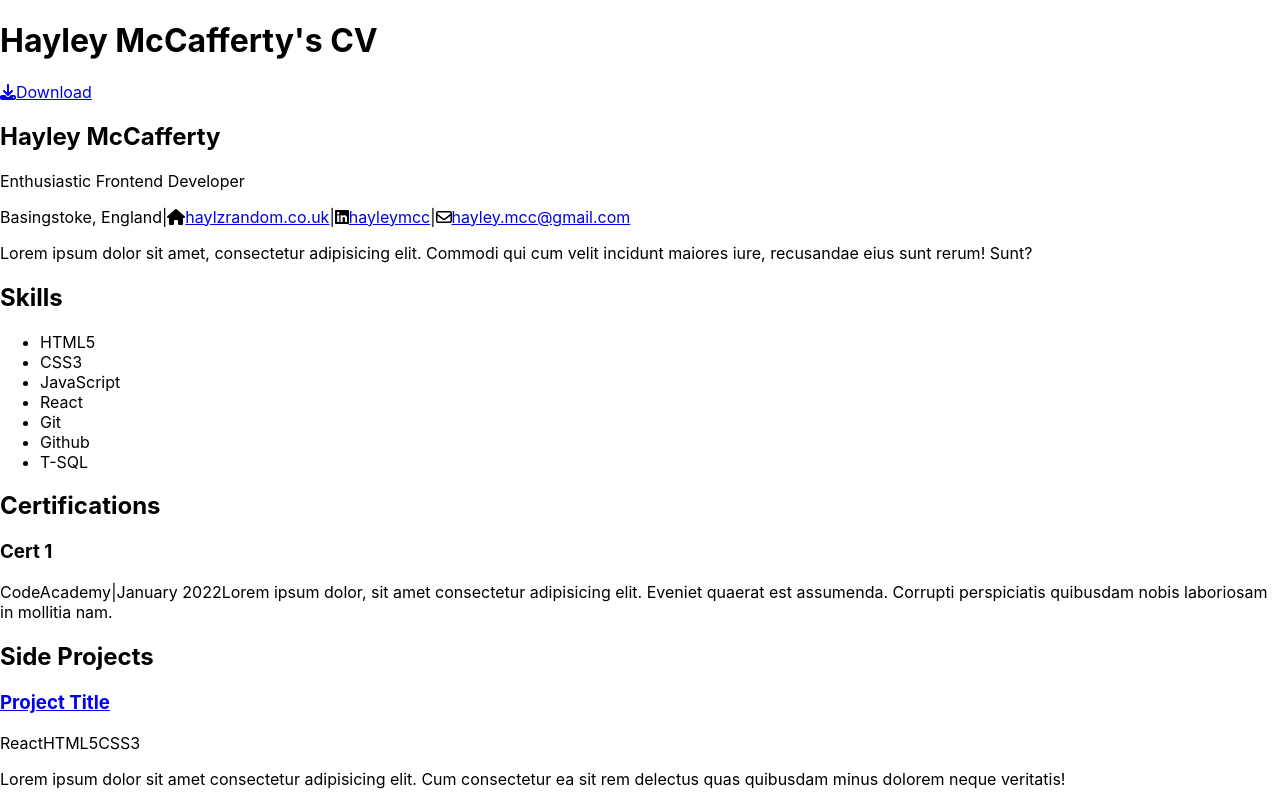
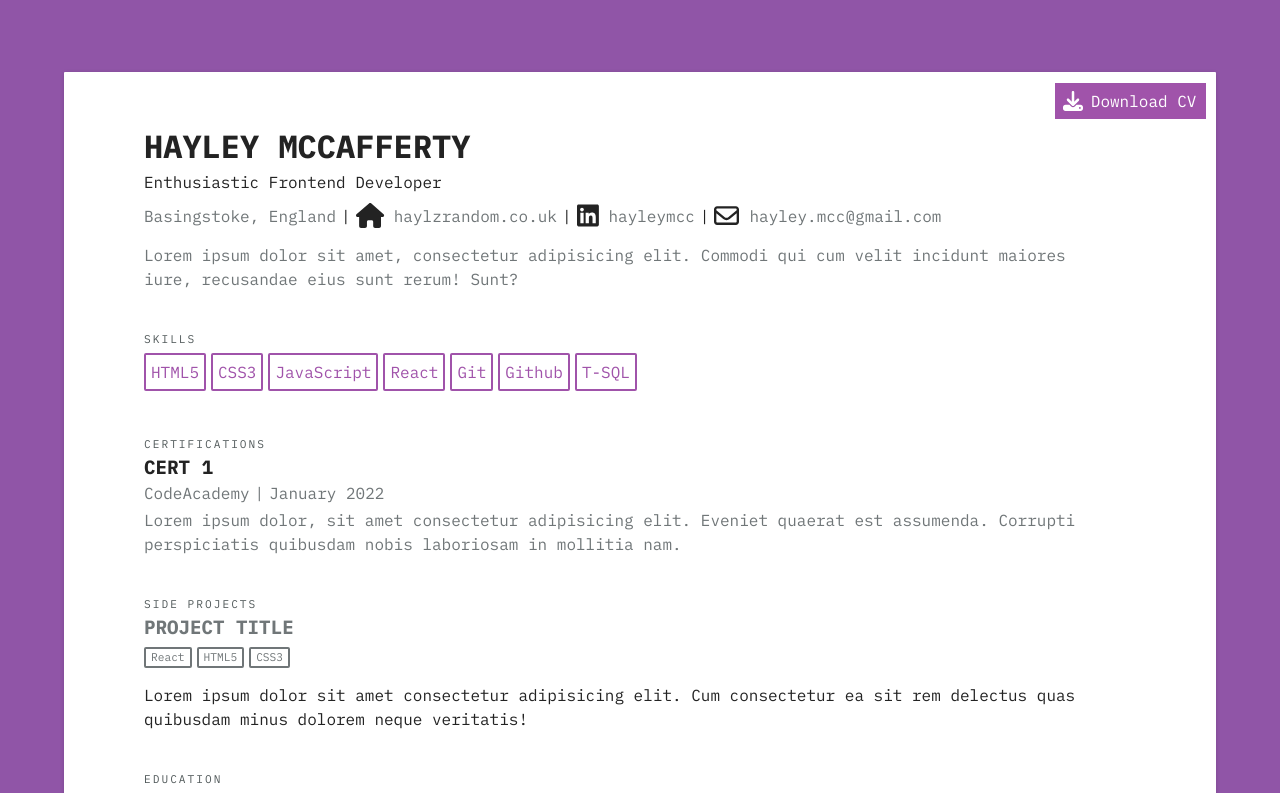
Before and after one commit to HaylzRandom/cv-online, a React (Create React App) app: page / in a window 1280 px wide. Shown: the top 793 px of the page. Built offline with nearby package versions, Linux system fonts and the light colour scheme.

Commit message:
Finished styling

```diff
--- a/package.json
+++ b/package.json
@@ -12,6 +12,7 @@
     "@testing-library/react": "^13.4.0",
     "@testing-library/user-event": "^13.5.0",
     "nanoid": "^4.0.0",
+    "normalize.css": "^8.0.1",
     "react": "^18.2.0",
     "react-dom": "^18.2.0",
     "react-scripts": "5.0.1",
--- a/src/components/Certifications.js
+++ b/src/components/Certifications.js
@@ -7,13 +7,13 @@ const Certifications = () => {
 	const certificationList = certifications.map((certification) => (
 		<div className='certificate' key={nanoid()}>
 			<h3>{certification.name}</h3>
-			<div className='cert-detail'>
-				<span className='cert-info'>{certification.school}</span>
+			<div className='cert__detail'>
+				<span className='cert__info'>{certification.school}</span>
 				<span className='line' aria-hidden='true'>
 					|
 				</span>
-				<span className='cert-info date'>{certification.date}</span>
-				<span className='cert-desc'>{certification.description}</span>
+				<span className='cert__info date'>{certification.date}</span>
+				<span className='cert__desc'>{certification.description}</span>
 			</div>
 		</div>
 	));
--- a/src/components/Education.js
+++ b/src/components/Education.js
@@ -8,7 +8,7 @@ const Education = () => {
 			<div className='school'>
 				<h3>{education.name}</h3>
 				<div className='edu'>
-					<span className='edu-info'>{education.course}</span>
+					<span className='edu__info'>{education.course}</span>
 				</div>
 			</div>
 		</section>
--- a/src/components/Header.js
+++ b/src/components/Header.js
@@ -10,13 +10,12 @@ const Header = () => {
 		<header>
 			<h1 className='visually-hidden'>Hayley McCafferty's CV</h1>
 			<a
-				className='download-btn'
+				className='download__btn'
 				href={`/${cvFile}`}
 				target='_blank'
-				rel='noopener'
-			>
-				<FontAwesomeIcon icon={faDownload} />
-				Download
+				rel='noopener'>
+				<FontAwesomeIcon className='download__logo' icon={faDownload} />
+				Download CV
 			</a>
 		</header>
 	);
--- a/src/components/Introduction.js
+++ b/src/components/Introduction.js
@@ -10,7 +10,7 @@ const Introduction = () => {
 	const { name, position, location, email, website, linkedIn, github, about } =
 		introdution;
 	return (
-		<section aria-label='introduction' className='introduction'>
+		<section aria-label='Introduction' className='introduction'>
 			<div className='intro'>
 				<h2 className='name'>{name}</h2>
 				<p className='position'>{position}</p>
@@ -20,14 +20,24 @@ const Introduction = () => {
 						|
 					</span>
 					<FontAwesomeIcon className='icon' icon={faHouse} />
-					<a href={`https://${website}`} target='_blank' rel='noopener'>
+					<a
+						href={`https://${website}`}
+						target='_blank'
+						rel='noopener'
+						className='link'>
 						{website}
 					</a>
 					<span className='line' aria-hidden='true'>
 						|
 					</span>
 					<FontAwesomeIcon className='icon' icon={faLinkedin} />
-					<a href={`https://linkedin.com/${linkedIn}`}>{linkedIn}</a>
+					<a
+						href={`https://linkedin.com/${linkedIn}`}
+						target='_blank'
+						rel='noopener'
+						className='link'>
+						{linkedIn}
+					</a>
 					<span className='line' aria-hidden='true'>
 						|
 					</span>
--- a/src/components/Projects.js
+++ b/src/components/Projects.js
@@ -5,10 +5,12 @@ const Projects = () => {
 	const projectsList = projects.map((project) => (
 		<div className='project' key={project.title}>
 			<h3>
-				<a href={project.url}>{project.title}</a>
+				<a href={project.url} className='link' target='_blank' rel='noopener'>
+					{project.title}
+				</a>
 			</h3>
 
-			<div className='tech-stack'>
+			<div className='tech__stack'>
 				{project.techStack.map((tech) => (
 					<span className='tech' key={tech}>
 						{tech}
--- a/src/index.css
+++ b/src/index.css
@@ -1,13 +1,549 @@
+@import url('https://fonts.googleapis.com/css2?family=IBM+Plex+Mono:ital,wght@0,100;0,200;0,300;0,400;0,500;0,600;0,700;1,100;1,200;1,300;1,400;1,500;1,600;1,700&display=swap');
+
+:root {
+
+  /* Colours */
+  --body-bg: #9055a7;
+  --accent: #a053aa;
+  --accent-2: #fea29f;
+  --subtitles: #707678;
+  --background: #fff;
+  --primary: #232323;
+  --section: #525A5B;
+
+  /* Typography */
+  --ff-ibm: 'IBM Plex Mono',
+    monospace;
+}
+
+*,
+*::before,
+*::after {
+  box-sizing: border-box;
+  margin: 0;
+  padding: 0;
+}
+
+/* Hiding ARIA Label */
+.visually-hidden {
+  position: absolute;
+  width: 1px;
+  height: 1px;
+  padding: 0;
+  margin: -1px;
+  overflow: hidden;
+  clip: rect(0, 0, 0, 0);
+  white-space: no-wrap;
+  border: 0;
+}
+
+/* General Styling */
+
+html,
 body {
   margin: 0;
-  font-family: -apple-system, BlinkMacSystemFont, 'Segoe UI', 'Roboto', 'Oxygen',
-    'Ubuntu', 'Cantarell', 'Fira Sans', 'Droid Sans', 'Helvetica Neue',
-    sans-serif;
-  -webkit-font-smoothing: antialiased;
-  -moz-osx-font-smoothing: grayscale;
+  padding: 0;
 }
 
-code {
-  font-family: source-code-pro, Menlo, Monaco, Consolas, 'Courier New',
-    monospace;
+body {
+  height: 100%;
+  color: var(--primary);
+  background-color: var(--body-bg);
+  font-family: var(--ff-ibm);
 }
+
+header {
+  width: 90%;
+  display: flex;
+  justify-content: flex-end;
+  margin: 0 auto;
+  max-width: 1200px;
+  font-family: Arial, Helvetica, sans-serif;
+}
+
+main {
+  width: 90%;
+  max-width: 1200px;
+  aspect-ratio: 1 / 1.4;
+  margin: 30px auto 50px auto;
+  background: var(--background);
+  box-shadow: rgba(0, 0, 0, 0.16) 0px 1px 4px;
+  border-radius: 1px;
+  padding: 30px;
+  line-height: 1.5;
+}
+
+/* Intro Section */
+
+.introduction {
+  display: flex;
+  justify-content: center;
+  align-items: baseline;
+  margin-top: 10px;
+}
+
+.intro__info {
+  display: flex;
+  flex-flow: column nowrap;
+  align-items: flex-start;
+  margin-top: 5px;
+}
+
+.intro__about {
+  margin-top: 15px;
+}
+
+.intro__info > .info,
+.intro__info > .line,
+.intro__info > .link {
+  margin-top: 5px;
+}
+
+/* Skills Section */
+
+.skill {
+  color: var(--accent);
+  display: inline-block;
+  border: 2px solid var(--accent);
+  border-radius: 2px;
+  font-size: 0.8125rem;
+  margin: 5px;
+  padding: 5px;
+  margin-left: 0;
+}
+
+.skills > ul {
+  padding: 0;
+}
+
+/* Projects Section */
+
+.project {
+  margin-bottom: 15px;
+}
+
+.tech__stack {
+  margin-bottom: 10px;
+  display: flex;
+  flex-wrap: wrap;
+}
+
+.tech {
+  border: 2px solid var(--subtitles);
+  border-radius: 2px;
+  margin: 5px;
+  margin-left: 0;
+  padding: 0 5px;
+  font-size: 0.7rem;
+}
+
+/* Experience Section */
+
+.experience {
+  margin-bottom: 10px;
+}
+
+.exp {
+  display: flex;
+  flex-flow: column nowrap;
+  margin-bottom: 10px;
+}
+
+ul .detail {
+  margin-left: 30px;
+}
+
+/* Education Section */
+
+.edu {
+  display: flex;
+  flex-flow: column nowrap;
+  margin-bottom: 10px;
+}
+
+/* Certification Section */
+
+.cert__detail {
+  display: flex;
+  flex-flow: column nowrap;
+  margin-bottom: 10px;
+}
+
+.cert__desc {
+  margin-top: 3px;
+}
+
+/* Languages Section */
+
+.lang-name {
+  margin-top: 3px;
+}
+
+/* SNS Section */
+
+.sns {
+  display: flex;
+}
+
+.sns > a {
+  opacity: 0.7;
+  transition: opacity 300ms ease-in-out;
+  margin: 0;
+}
+
+.sns > a:hover {
+  opacity: 1;
+}
+
+/* Icon */
+
+.icon {
+  max-width: 100%;
+  font-size: 1.5625rem;
+  transform: translateY(4px);
+  margin-right: 10px;
+}
+
+.sns-icon {
+  max-width: 100%;
+  height: 35px;
+  width: auto;
+  margin: 0;
+  margin-right: 10px;
+  margin-top: 15px;
+}
+
+.link-svg {
+  height: 20px;
+  transform: translate(5px, 3px);
+}
+
+.repeat-svg {
+  height: 20px;
+  transform: translate(-3px, 5px);
+}
+
+.download__logo {
+  font-size: 20px;
+  /* transform: translate(4px, 4px); */
+}
+
+/* Section Even-Out */
+
+/* section:not(.introduction) {
+  margin-left: 35px;
+} */
+
+section {
+  margin-right: 35px;
+}
+
+/* Buttons */
+
+.download__btn {
+  cursor: pointer;
+  color: var(--background);
+  background: var(--accent);
+  font-family: var(--ff-ibm);
+  border: 3px solid var(--background);
+  border-radius: 2px;
+  transition: all 300ms ease-in-out;
+  padding: 0.5rem;
+  padding-right: 0.6rem;
+  text-decoration: none;
+  position: relative;
+  top: 5rem;
+  right: 7px;
+  font-size: 1rem;
+  display: flex;
+  justify-content: space-between;
+  align-items: center;
+  gap: 0.5em;
+}
+
+.download__btn:hover {
+  background: var(--background);
+  color: var(--accent);
+  border: 3px solid var(--accent);
+  border-radius: 2px;
+}
+
+/* Links */
+
+.link {
+  display: inline-block;
+  position: relative;
+  color: var(--subtitles);
+  text-decoration: none;
+}
+
+.link::after {
+  content: '';
+  position: absolute;
+  bottom: 0;
+  left: 0;
+  width: 100%;
+  transform: scaleX(0);
+  height: 2px;
+  background-color: var(--accent);
+  transition: transform 0.2s ease-out;
+  transform-origin: bottom right;
+}
+
+.link:hover::after {
+  transform: scaleX(1);
+  transform-origin: bottom left;
+}
+
+/* Typography */
+
+.info,
+.intro__about,
+.tech__stack,
+.exp__info,
+.edu__info,
+.cert__detail,
+.lang-level {
+  color: var(--subtitles);
+}
+
+h2:not(.name) {
+  margin-top: 40px;
+  color: var(--section);
+  text-transform: uppercase;
+  font-size: 0.7rem;
+  font-weight: 400;
+  letter-spacing: 2px;
+}
+
+.name {
+  font-size: 2rem;
+  text-transform: uppercase;
+  color: var(--primary);
+  margin-top: 0;
+}
+
+h3 {
+  font-size: 1.2rem;
+  text-transform: uppercase;
+  margin-bottom: 0;
+}
+
+.date {
+  font-size: 0.8125rem;
+}
+
+.line {
+  display: none;
+}
+
+@media screen and (min-width: 1200px) {
+  main {
+    padding: 40px 80px;
+  }
+
+  .line {
+    display: unset;
+    margin: 0 5px;
+  }
+
+  .languages,
+  .intro__info,
+  .exp,
+  .edu {
+    display: flex;
+    flex-flow: row wrap;
+  }
+
+  .cert__detail {
+    display: inline;
+  }
+
+  .cert__desc {
+    display: block;
+    margin-bottom: 10px;
+  }
+
+  .languages {
+    justify-content: space-between;
+  }
+
+  .lang-name {
+    margin-top: 0;
+  }
+
+  .date {
+    font-size: 1rem;
+  }
+
+  .skill {
+    font-size: 1rem;
+  }
+}
+
+/* Print Media Query */
+@media print {
+
+  .icon {
+    font-size: 1rem;
+  }
+
+  .link-svg {
+    display: none;
+  }
+
+  body {
+    margin: 0;
+    background-color: #fff;
+    color: #000;
+    font-size: 12px;
+  }
+
+  .introduction {
+    margin-right: 25px;
+  }
+
+  /* section:not(.introduction) {
+    margin-left: 25px;
+  } */
+
+  section {
+    margin-right: 25px;
+  }
+
+  .skill {
+    margin-bottom: 0;
+    font-size: 10px;
+    border-width: 1px;
+  }
+
+  .tech {
+    border: none;
+    padding: 0;
+    margin-top: 0;
+  }
+
+  .tech__stack {
+    margin-left: 0;
+    margin-bottom: 5px;
+  }
+
+  .line {
+    display: unset;
+  }
+
+  .info,
+  .intro__about,
+  .tech__stack,
+  .exp__info,
+  .edu__info,
+  .cert__detail,
+  .lang-level {
+    color: var(--primary);
+  }
+
+  .languages,
+  .intro__info,
+  .exp,
+  .edu {
+    display: flex;
+    flex-flow: row wrap;
+  }
+
+  .languages {
+    justify-content: flex-start;
+  }
+
+  .language {
+    margin-right: 30px;
+  }
+
+  main {
+    background-color: #fff;
+    width: 100%;
+    margin: 0;
+    padding: 0;
+    margin-top: 0;
+    line-height: 1.2;
+    box-shadow: none;
+  }
+
+  .introduction {
+    margin-bottom: 0px;
+    padding-bottom: 0;
+  }
+
+  .date {
+    font-size: 12px;
+  }
+
+  .project,
+  section {
+    margin-top: 0;
+  }
+
+  .name {
+    margin-left: -1px;
+    margin-bottom: 5px;
+  }
+
+  .line {
+    margin: 0 5px;
+    color: var(--primary);
+  }
+
+  .cert__detail {
+    display: inline;
+  }
+
+  .cert__desc {
+    display: block;
+    margin-bottom: 10px;
+  }
+
+  #root {
+    margin: 0;
+  }
+
+  h2:not(.name) {
+    margin-top: 15px;
+    font-size: 0.5rem;
+    text-transform: uppercase;
+  }
+
+  h2 {
+    color: var(--primary);
+  }
+
+  h3 {
+    margin-top: 5px;
+    margin-bottom: 5px;
+    font-size: 16px;
+  }
+
+  .link {
+    color: var(--primary);
+  }
+
+  .school > h3:not(:first-child) {
+    margin-top: 5px;
+  }
+
+  .languages {
+    margin-top: -10px;
+  }
+
+  .languages,
+  span,
+  .intro__info > .info,
+  .intro__info > .line,
+  .intro__info > .link {
+    font-size: 12px;
+  }
+
+  .download__btn,
+  .lang-button,
+  #sns-section {
+    display: none;
+  }
+}
```
Also changed, not shown: src/components/Experience.js (+6 -6 lines), 2 other files (tests, documents, lock files or other folders).
